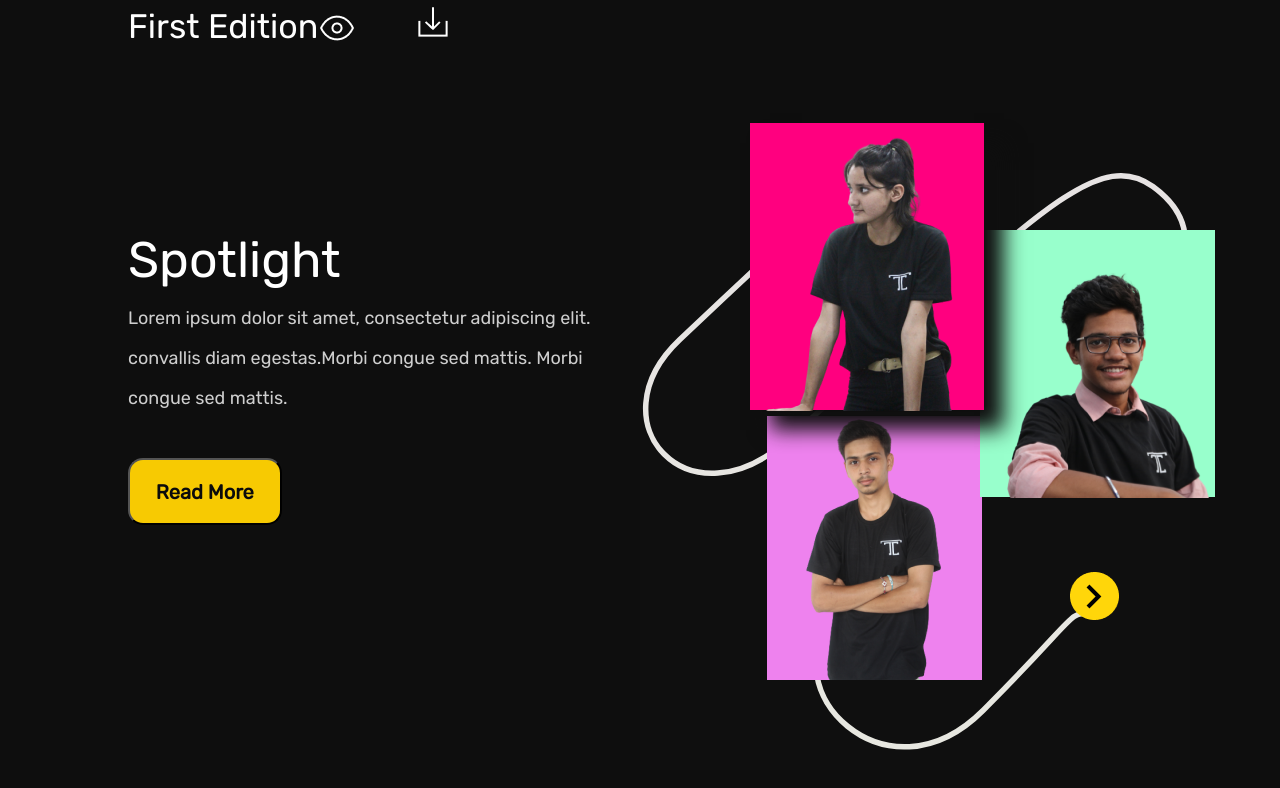
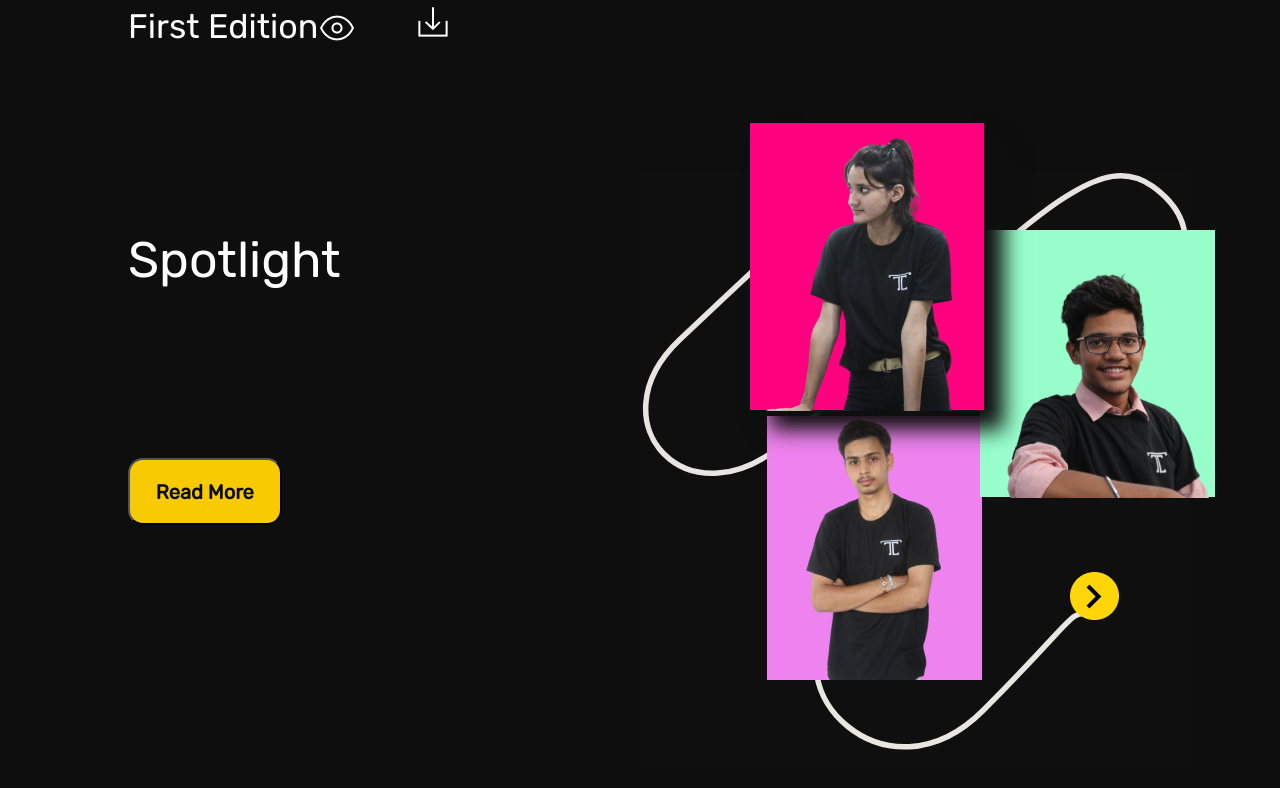
Before and after one commit to Akhilchary/compendium-clientside, a React (Create React App) app: page /#/ in a window 1280 px wide. Shown: the part 2854-3642 px from the top of the page. Built offline with nearby package versions, Linux system fonts and the light colour scheme; no server answers.

Commit message:
Update Home.jsx

```diff
--- a/src/pages/Home/Home.jsx
+++ b/src/pages/Home/Home.jsx
@@ -140,7 +140,7 @@ function Homebody(){
 
         <div className="body5">
             <p className="Spotlight" >Spotlight</p>
-            <p className="Spotlight-content">Lorem ipsum dolor sit amet, consectetur adipiscing elit. convallis diam egestas.Morbi congue sed mattis. Morbi congue sed mattis.</p>
+            {/* <p className="Spotlight-content">Lorem ipsum dolor sit amet, consectetur adipiscing elit. convallis diam egestas.Morbi congue sed mattis. Morbi congue sed mattis.</p> */}
             <Link to={'/gallery'}><button className="findbutton2" type="button">Read More</button></Link>
             <div className="spotlight-img">
                 <div className="spotlight-img1"><img className="rectangle27" src={rectangle27} alt="" /></div>
```
